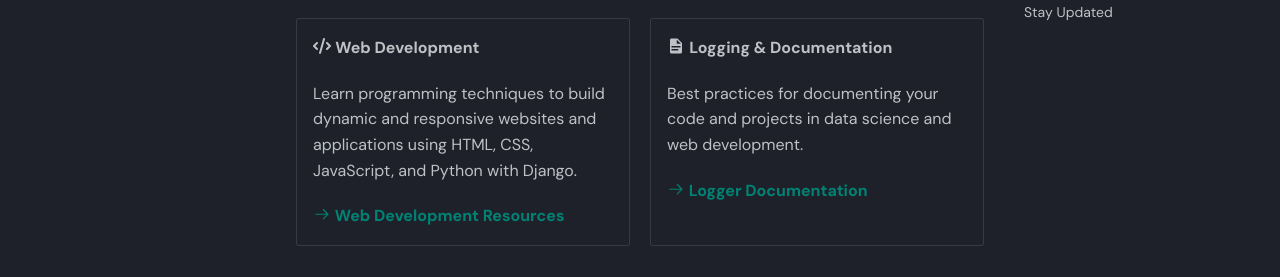
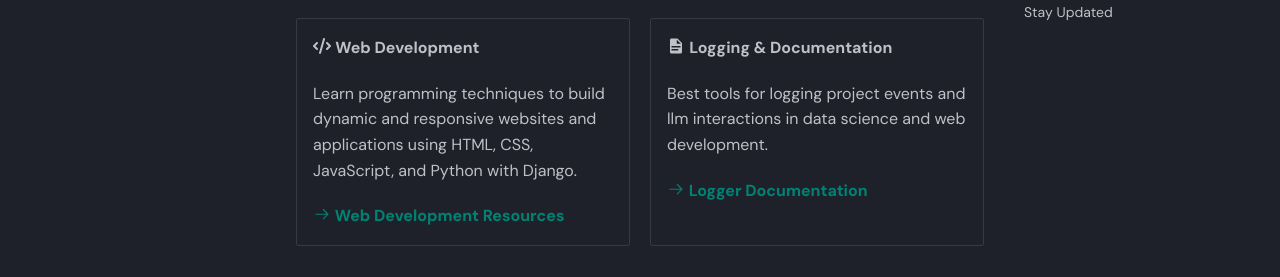
Before and after one commit to dataideaorg/dataidea-docs, an MkDocs documentation site: the page built from docs/index.md, in a window 1280 px wide and 900 px high, scrolled down 356 px. Shown: the part 177-454 px from the top of the window. Built offline with MkDocs 1.6.1 and Material for MkDocs 9.7.7, drawn with Linux system fonts in a browser that asks for light colours; some web fonts are replaced.

Commit message:
docs: added home page

```diff
--- a/docs/index.md
+++ b/docs/index.md
@@ -26,7 +26,7 @@ title: Home
 
 - :material-file-document: **Logging & Documentation**
 
-    Best practices for documenting your code and projects in data science and web development.
+    Best tools for logging project events and llm interactions in data science and web development.
 
     [:octicons-arrow-right-24: Logger Documentation](./Logger/1_logging_events/)
 
```
